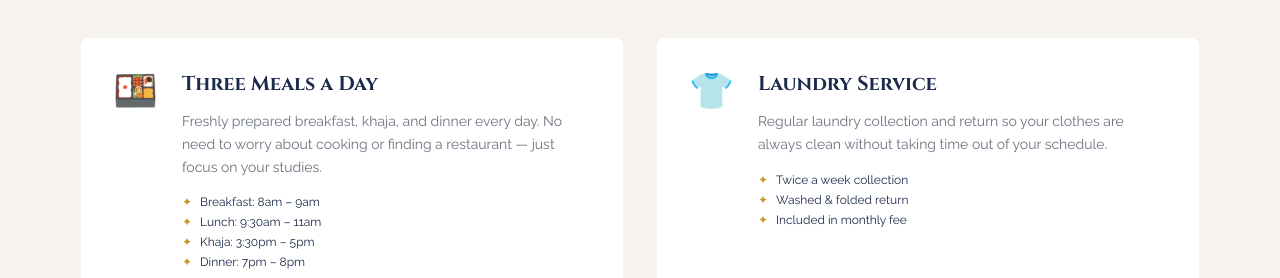
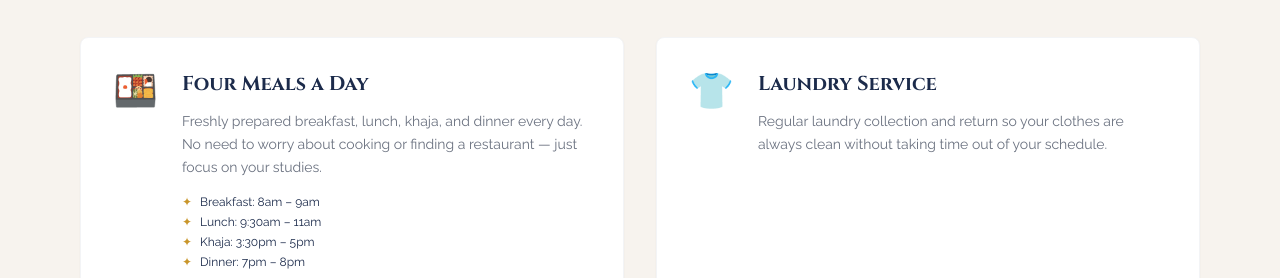
Before and after one commit to swornimjr/kyoudaihostel, a React (Vite) app in the folder client/: page /amenities in a window 1280 px wide. Shown: the part 419-697 px from the top of the page. Built offline with nearby package versions, Linux system fonts and the light colour scheme; no server answers.

Commit message:
Update meals to four and remove laundry details

```diff
--- a/client/src/pages/Amenities.jsx
+++ b/client/src/pages/Amenities.jsx
@@ -5,15 +5,15 @@ import loungePhoto from '../assets/lounge.jpeg'
 const amenities = [
   {
     icon: '🍱',
-    title: 'Three Meals a Day',
-    desc: 'Freshly prepared breakfast, khaja, and dinner every day. No need to worry about cooking or finding a restaurant — just focus on your studies.',
+    title: 'Four Meals a Day',
+    desc: 'Freshly prepared breakfast, lunch, khaja, and dinner every day. No need to worry about cooking or finding a restaurant — just focus on your studies.',
     details: ['Breakfast: 8am – 9am', 'Lunch: 9:30am – 11am', 'Khaja: 3:30pm – 5pm', 'Dinner: 7pm – 8pm'],
   },
   {
     icon: '👕',
     title: 'Laundry Service',
     desc: 'Regular laundry collection and return so your clothes are always clean without taking time out of your schedule.',
-    details: ['Twice a week collection', 'Washed & folded return', 'Included in monthly fee'],
+    details: [],
   },
   {
     icon: '📶',
```
